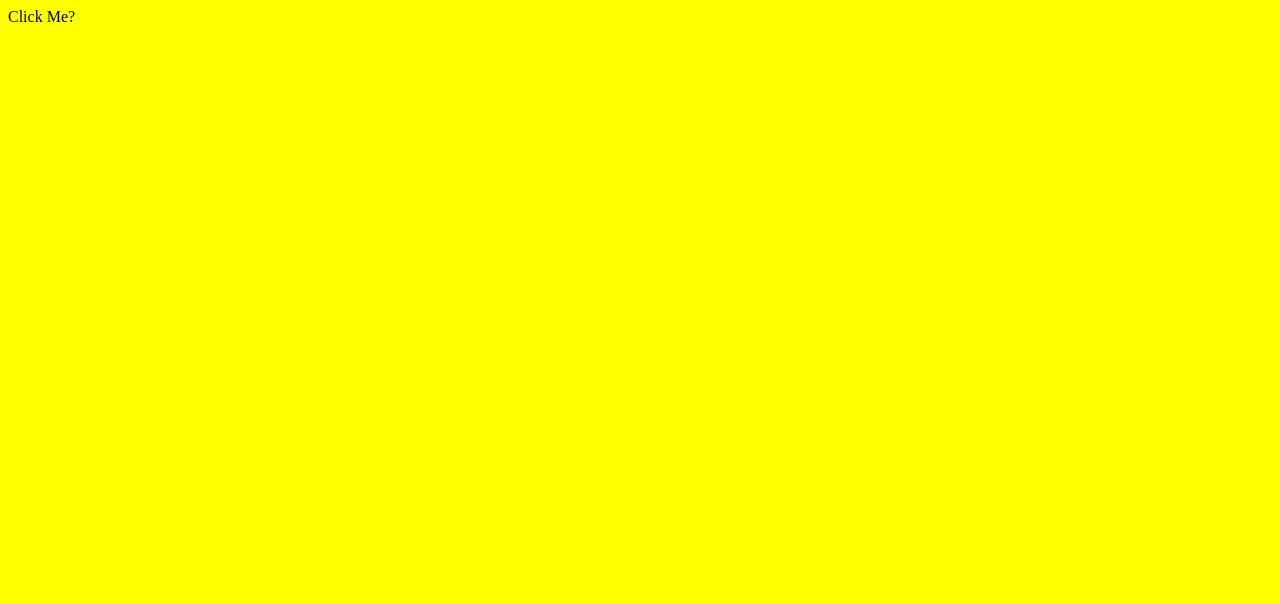
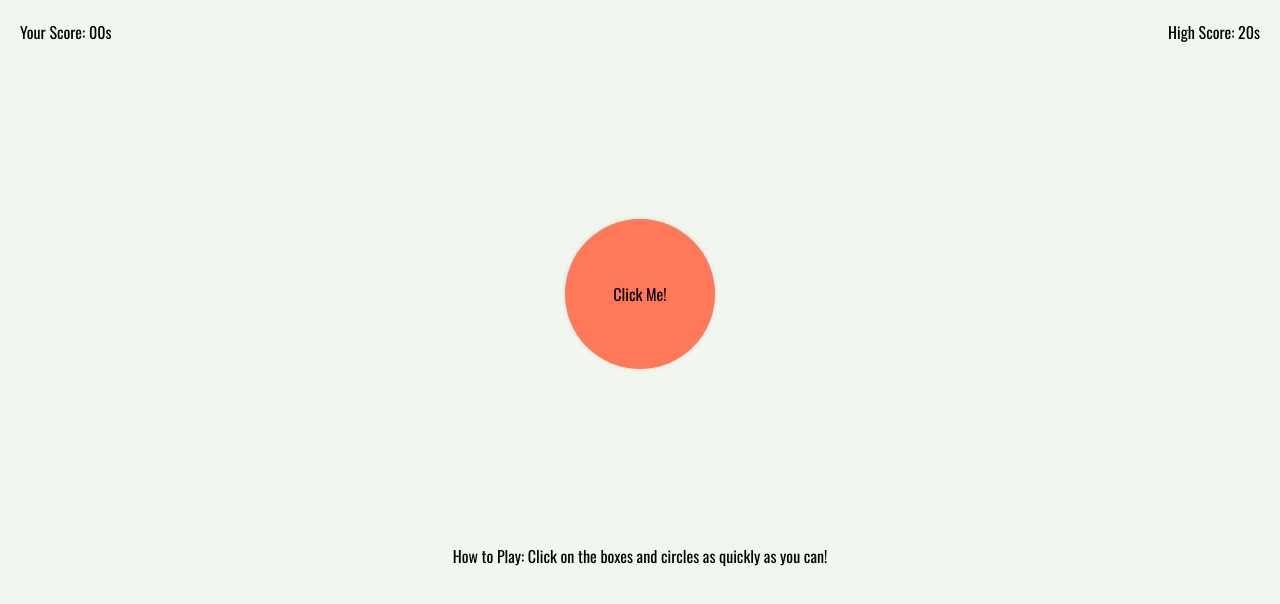
Before and after one commit to richardfernand0/Attention-Clicker, a plain HTML site: page index.html in a window 1280 px wide. Drawn offline with nearby package versions, Linux system fonts and the light colour scheme.

Commit message:
Beta Version 1.0

```diff
--- a/index.html
+++ b/index.html
@@ -11,7 +11,31 @@
 <body>
 
 
-    Click Me?
+    <div class="main-div">
+        <div class="top-section">
+            <div class="your-score">
+                <span class="your-score-text">Your Score:</span>
+                <span class="your-score-result" id="your-score-time">00s</span>
+            </div>
+
+            <div class="high-score">
+                <span class="high-score-text">High Score:</span>
+                <span class="high-score-result">20s</span>
+            </div>
+        </div>
+
+        <div class="button-section">
+
+            <div class="click-me" id="click-btn" onclick="ClickFunction()">
+                Click Me!
+            </div>
+
+        </div>
+
+        <div class="bottom-section">
+            How to Play: Click on the boxes and circles as quickly as you can!
+        </div>
+    </div>
 
 
 
--- a/script.js
+++ b/script.js
@@ -1 +1,55 @@
-console.log("Javascript is working!");
+let yourScore = 0;
+let highScore = 0;
+let scoreHistory = 0;
+let timer = new Date();
+let createdTime = 0;
+let clickTimer = 0;
+loadTime = timer.getTime();
+
+
+function makeBox() {
+
+    var time=Math.random();
+
+    time=time*5000;
+
+       setTimeout(function() {
+
+
+// Show Click Me
+document.getElementById('click-btn').style.display = "flex";
+
+           createdTime=Date.now();
+           console.log(createdTime);
+
+       }, time);
+
+}
+
+function ClickFunction() {
+    // console.log(createdTime);
+
+    let clickTimer = Date.now();
+
+
+
+    // clickTime = clickTimer.getTime();
+
+
+    yourScore = clickTimer - createdTime;
+
+    let seconds = ((yourScore % 60000) / 1000).toFixed(2);
+
+
+    // console.log(yourScore);
+
+
+    document.getElementById('your-score-time').innerHTML = seconds + "s";
+
+    // Hide Click Me
+document.getElementById('click-btn').style.display = "none";
+
+makeBox();
+
+
+}
--- a/style.css
+++ b/style.css
@@ -1,3 +1,65 @@
-* {
-    background: yellow;
+@import url('https://fonts.googleapis.com/css2?family=Oswald:wght@200;300;400;500;600;700&display=swap');
+
+
+body, html {
+    height: 100%;
+    margin: 0;
+    padding: 0;
+    font-family: 'Oswald', sans-serif;
+    background-color: #f1f7ee;
+
 }
+
+.main-div  {
+    display: flex;
+    flex-direction: column;
+    height: auto;
+    padding: 20px;
+
+
+}
+
+.top-section {
+    display: flex;
+    justify-content: space-between;
+}
+
+.button-section {
+    height: 500px;
+    display: flex;
+    justify-content: center;
+    align-items: center;
+
+
+}
+
+
+.click-me {
+    height: 150px;
+    width: 150px;
+    background: #ff785a;
+    border-radius: 50%;
+    display: flex;
+    justify-content: center;
+    align-items: center;
+    box-shadow: rgba(0, 0, 0, 0.1) 0px 0px 5px 0px, rgba(0, 0, 0, 0.1) 0px 0px 1px 0px;
+    -webkit-touch-callout: none; /* iOS Safari */
+    -webkit-user-select: none; /* Safari */
+     -khtml-user-select: none; /* Konqueror HTML */
+       -moz-user-select: none; /* Old versions of Firefox */
+        -ms-user-select: none; /* Internet Explorer/Edge */
+            user-select: none; /* Non-prefixed version, currently
+                                  supported by Chrome, Edge, Opera and Firefox */
+}
+
+
+.click-me:hover {
+    cursor: pointer;
+    box-shadow: rgba(60, 64, 67, 0.3) 0px 1px 2px 0px, rgba(60, 64, 67, 0.15) 0px 2px 6px 2px;
+}
+
+
+
+.bottom-section {
+    text-align: center;
+}
```
